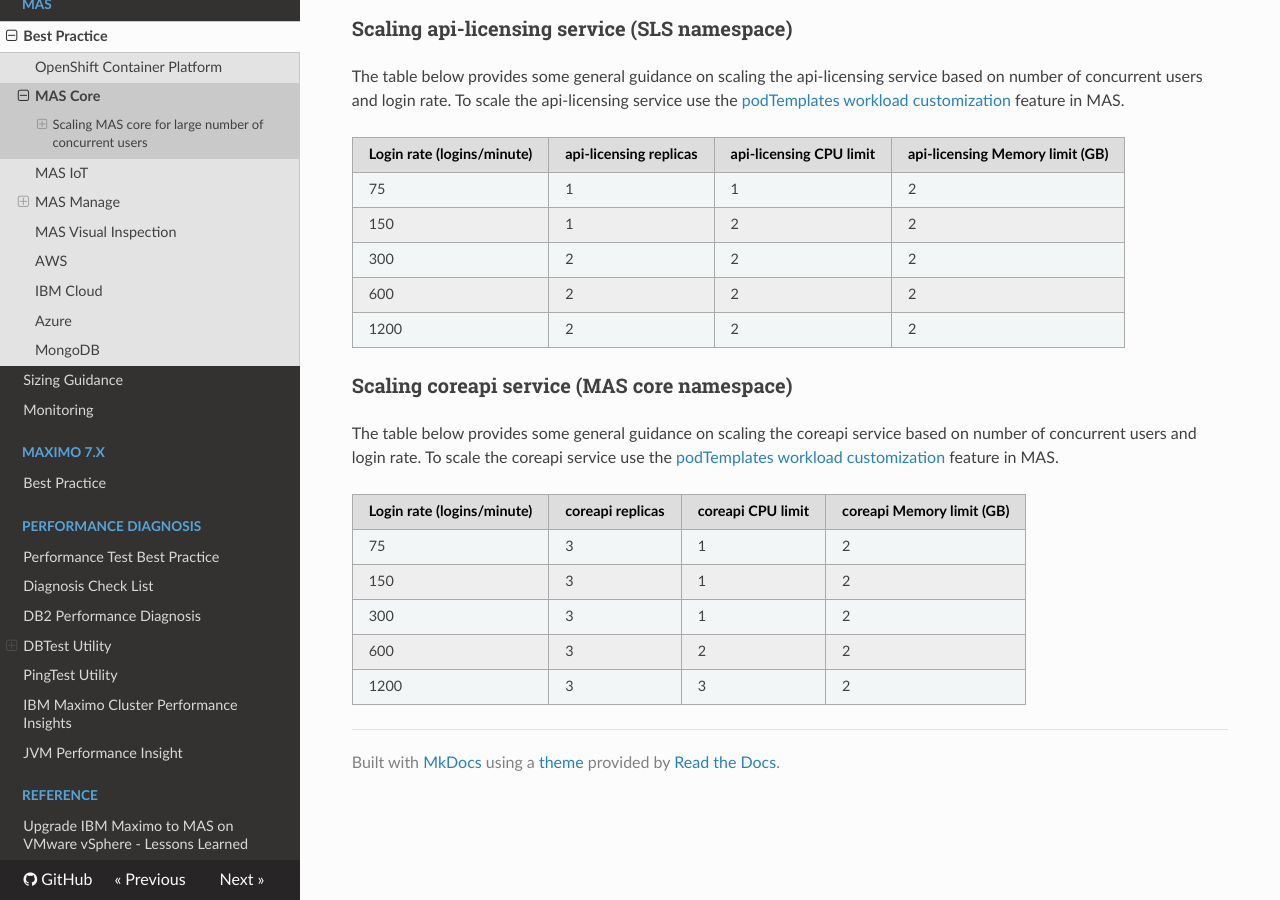
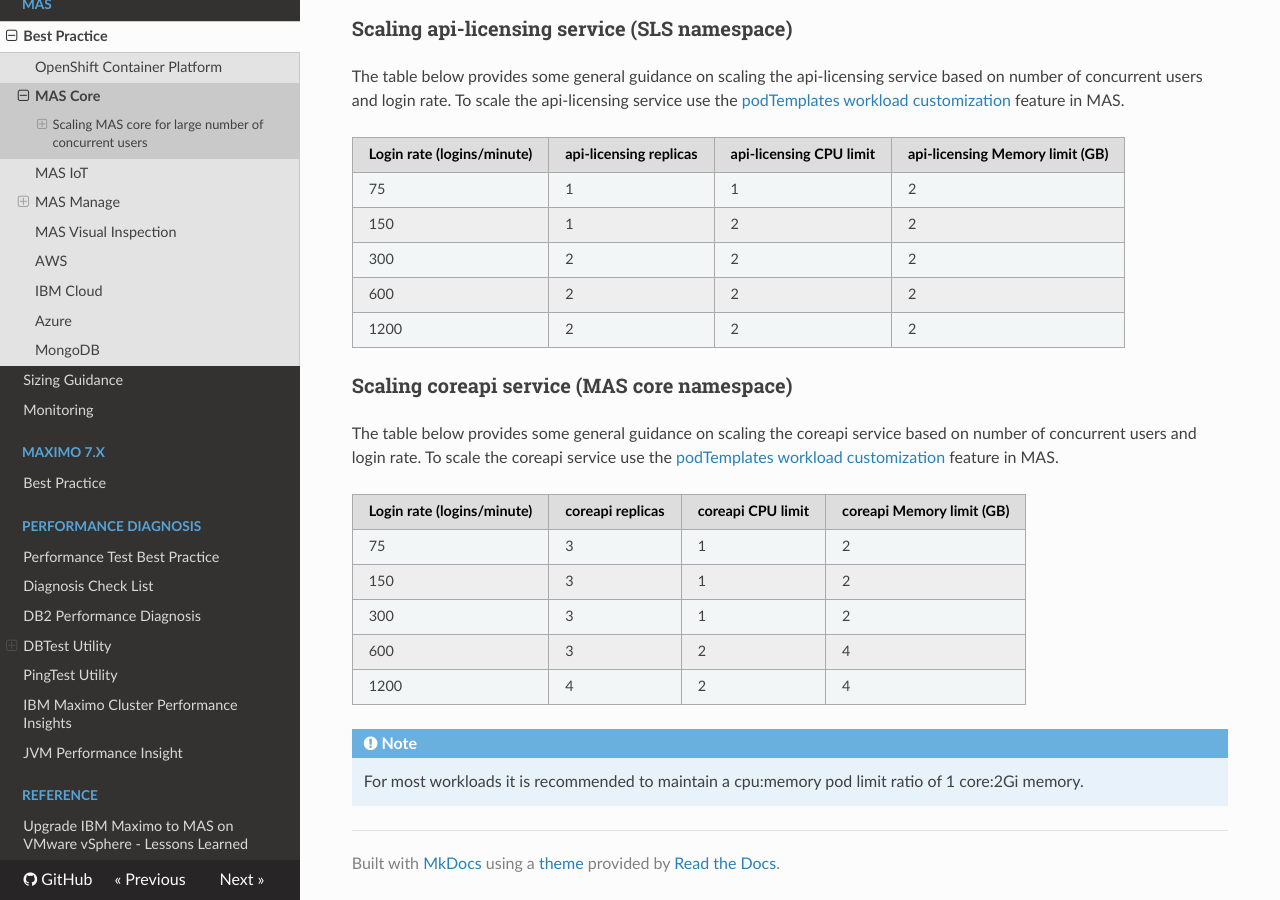
Before and after one commit to ibm-mas/mas-performance, an MkDocs documentation site: the page built from docs/mas/core/bestpractice.md, in a window 1280 px wide and 900 px high, scrolled down 3414 px. Built offline with MkDocs 1.6.1, drawn with Linux system fonts in a browser that asks for light colours; nearby versions of some CDN libraries.

Commit message:
[patch] update guidance for scaling coreapi pods

```diff
--- a/docs/mas/core/bestpractice.md
+++ b/docs/mas/core/bestpractice.md
@@ -122,5 +122,8 @@
 |75                        |3                 |1                 |2                         |
 |150                       |3                 |1                 |2                         |
 |300                       |3                 |1                 |2                         |
-|600                       |3                 |2                 |2                         |
-|1200                      |3                 |3                 |2                         |
+|600                       |3                 |2                 |4                         |
+|1200                      |4                 |2                 |4                         |
+
+!!!NOTE
+    For most workloads it is recommended to maintain a cpu:memory pod limit ratio of 1 core:2Gi memory.
```
